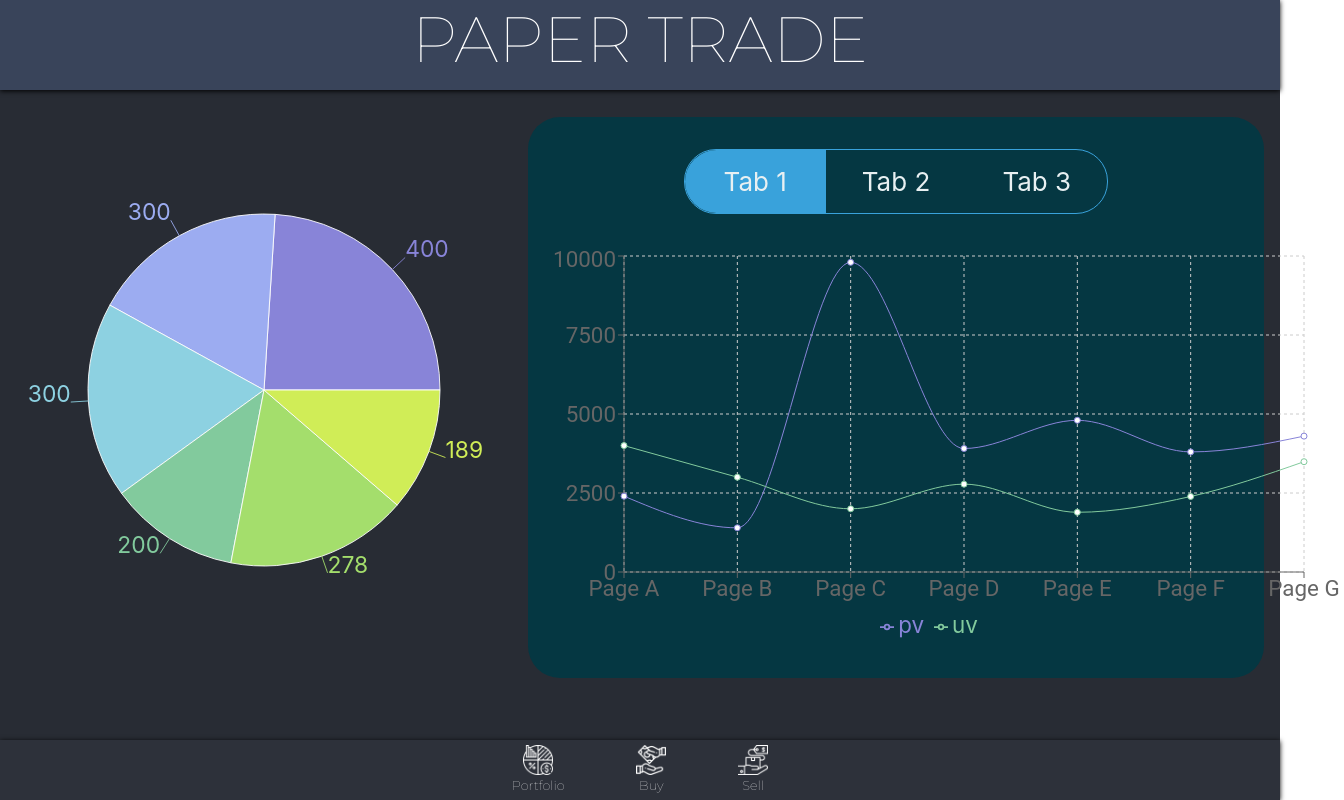
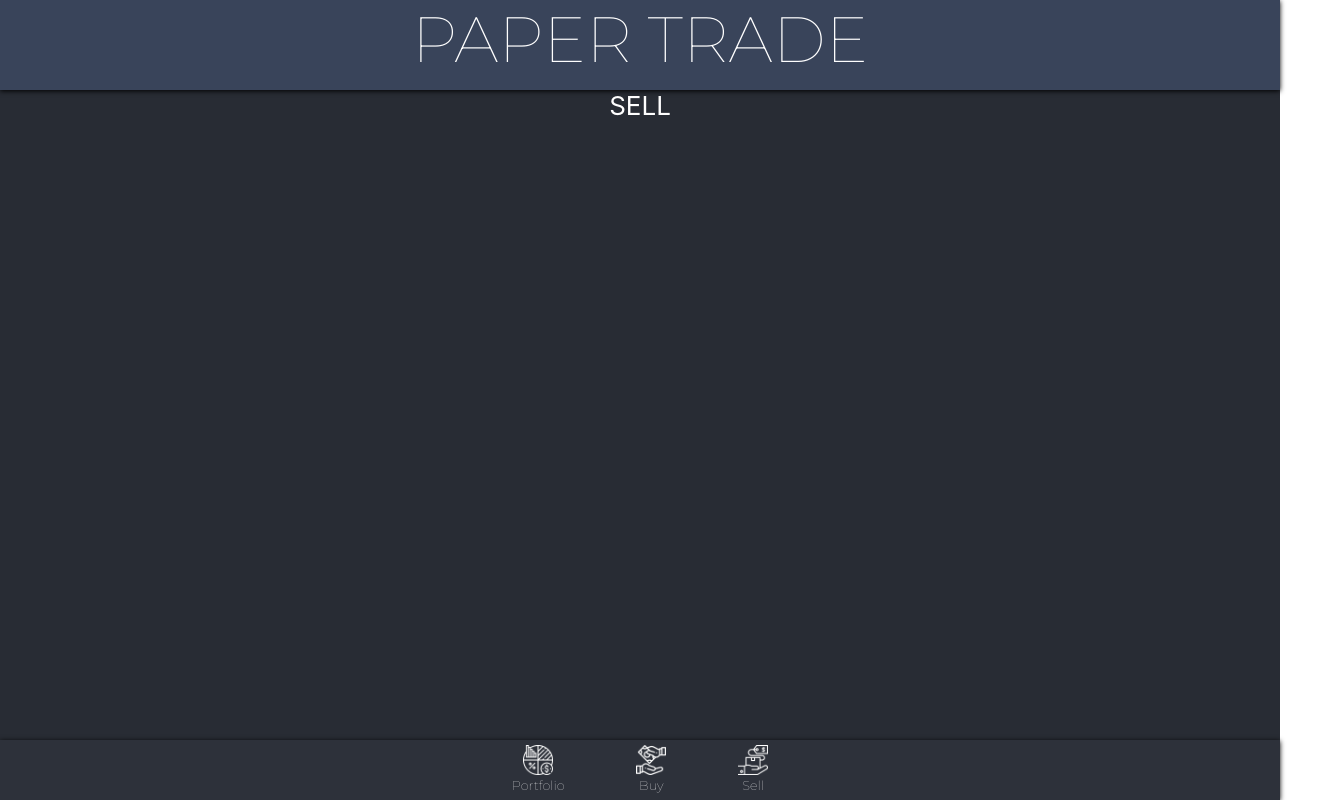
Before and after one commit to ivanleongwm/paper-trading, a React (Create React App) app: page /sell in a window 1280 px wide. Shown: the whole page, 1344 px wide, since content can reach past the window. Built offline with nearby package versions, Linux system fonts and the light colour scheme.

Commit message:
browser router routes added into app.js

```diff
--- a/package.json
+++ b/package.json
@@ -8,6 +8,7 @@
     "@testing-library/user-event": "^13.5.0",
     "react": "^17.0.2",
     "react-dom": "^17.0.2",
+    "react-router-dom": "^6.2.2",
     "react-scripts": "5.0.0",
     "recharts": "^2.1.9",
     "web-vitals": "^2.1.4"
--- a/src/App.js
+++ b/src/App.js
@@ -1,26 +1,48 @@
-import logo from './logo.svg';
 import './App.css';
 import JunkContent from './views/JunkContent';
 import HeaderBar from './views/Header/HeaderBar';
 import FooterBar from './views/FooterBar/FooterBar';
 import Portfolio from './views/Portfolio/Portfolio';
+import Buy from './views/Buy/Buy'
+import Sell from './views/Sell/Sell'
+import {BrowserRouter, Route, Routes} from 'react-router-dom'
 
 function App() {
   return (
+    <BrowserRouter>
       <div className="App">
         <header className="App-header">
           <HeaderBar />
-        <Portfolio />
+          <Routes>
+            <Route path="/" element={<Portfolio />}/>
+            <Route path="/buy" element={<Buy />}/>
+            <Route path="/sell" element={<Sell />}/>
+          </Routes>
           <FooterBar />
         </header>
       </div>
+    </BrowserRouter>
   );
 }
 
 export default App;
 
 /*
-<HeaderBar />
-<Portfolio />
-<FooterBar />
+import {BrowserRouter, Route, Routes} from 'react-router-dom'
+import RandomCardPage from './pages/RandomCardPage'
+
+function App() {
+  const [count, setCount] = useState(0)
+  //React router, if you go to that page then that element shows up, it you don't go to that path then it doesn't show up
+  return (
+    <BrowserRouter>
+      <Routes>
+        <Route path="/magic-the-gathering-react-api" element={<MainPage />}/>
+        <Route path="/home" element={<MainPage />}/>
+        <Route path="/card" element={<RandomCardPage />}/>
+        <Route path="/card/:id" element={<RandomCardPage />}/>
+      </Routes>
+    </BrowserRouter>
+  )
+}
 */
--- /dev/null
+++ b/src/views/Buy/Buy.jsx
@@ -0,0 +1,10 @@
+import TopSpacer from "../Header/TopSpacer";
+
+export default function Buy() {
+    return (
+        <div>
+            <TopSpacer />
+            <div>BUY</div>
+        </div>
+    )
+}
--- a/src/views/Portfolio/Portfolio.jsx
+++ b/src/views/Portfolio/Portfolio.jsx
@@ -1,4 +1,4 @@
-import TopSpacer from "./TopSpacer";
+import TopSpacer from "../Header/TopSpacer";
 import PieChart from "./PieChart";
 import Tabs from './Tabs/Tabs'
 import './Portfolio.css'
--- /dev/null
+++ b/src/views/Sell/Sell.jsx
@@ -0,0 +1,10 @@
+import TopSpacer from "../Header/TopSpacer";
+
+export default function Sell() {
+    return (
+        <div>
+            <TopSpacer />
+            <div>SELL</div>
+        </div>
+    )
+}
```
Also changed, not shown: src/views/Header/TopSpacer.css (renamed from src/views/Portfolio/TopSpacer.css), src/views/Header/TopSpacer.jsx (renamed from src/views/Portfolio/TopSpacer.jsx), 1 other file (tests, documents, lock files or other folders). Lines whose indentation alone changed are shown as unchanged.
